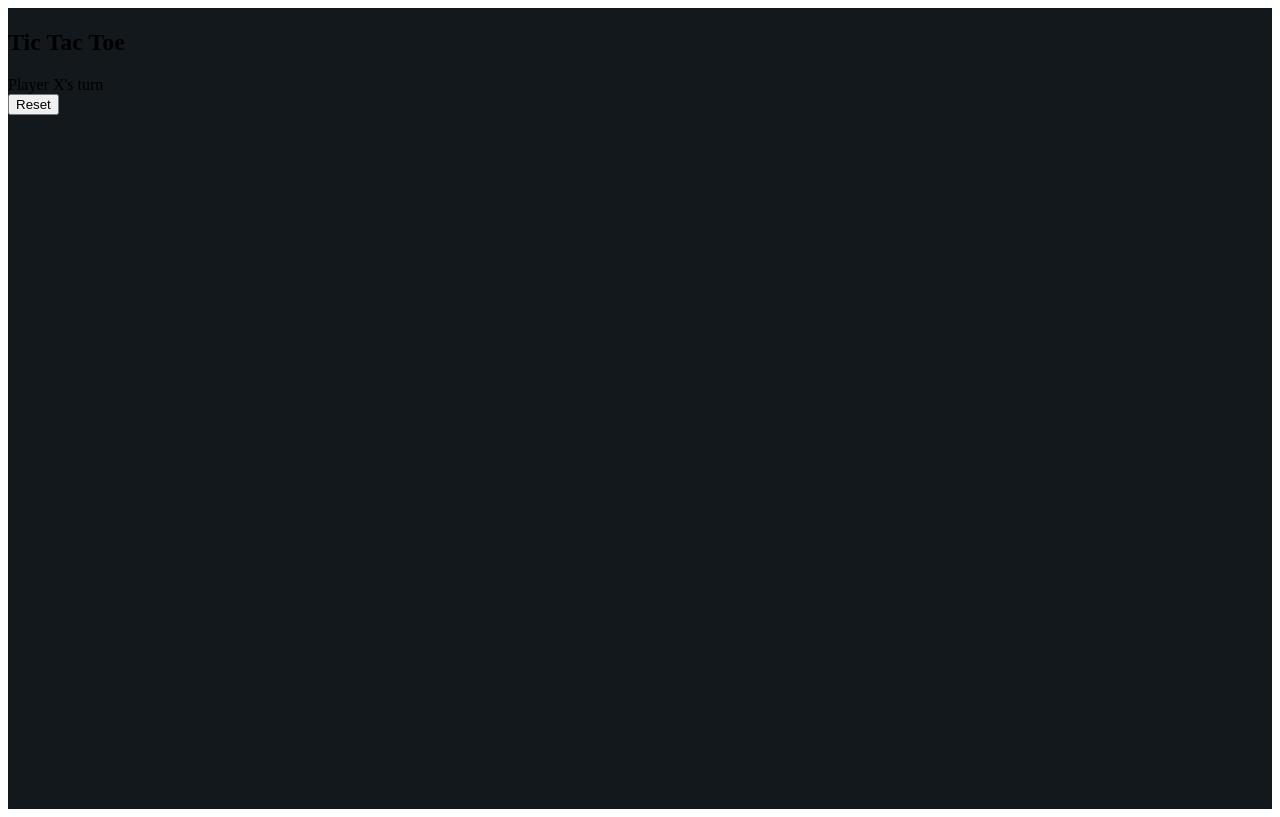
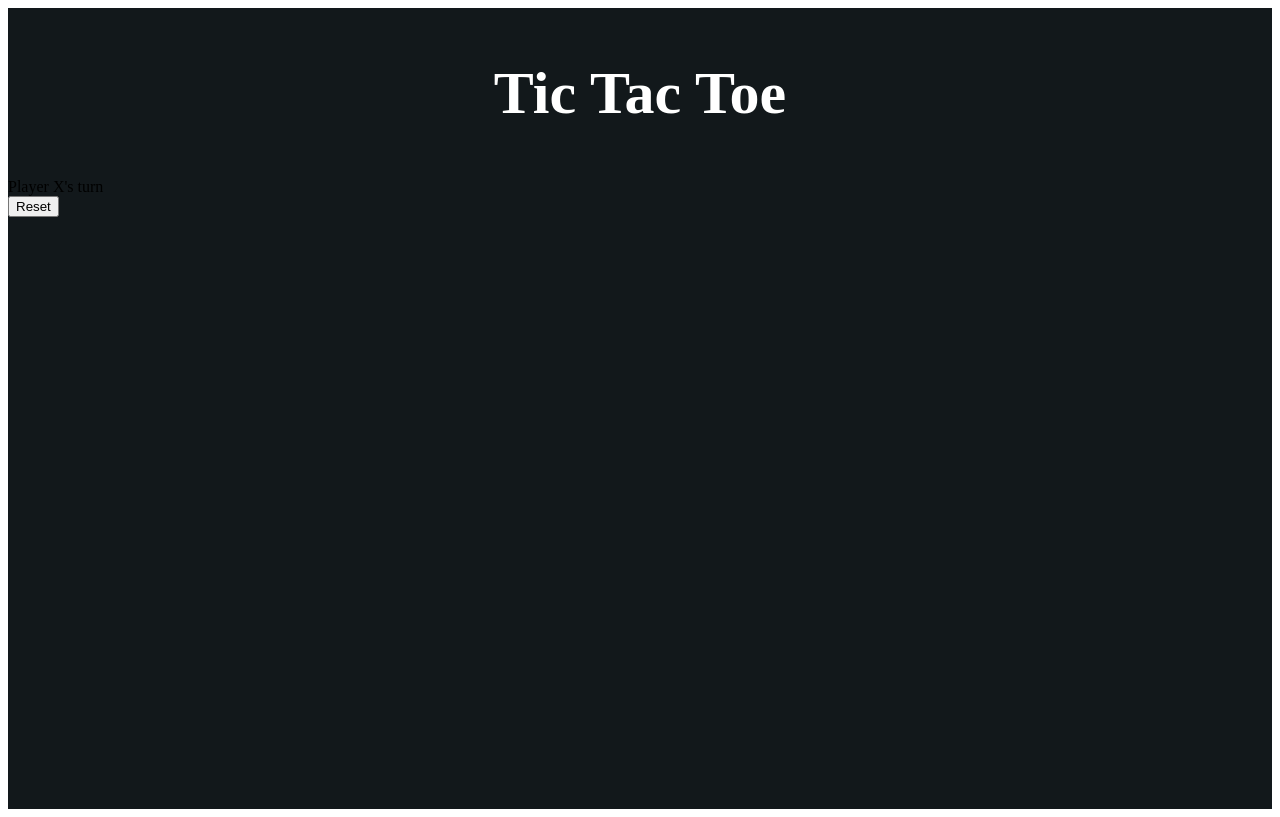
Before and after one commit to wiwabzu/ticTACToe, a plain HTML site: page index.html in a window 1280 px wide. Drawn offline with Linux system fonts and the light colour scheme.

Commit message:
adding style css title color white text align center font size 40px

```diff
--- a/styles.css
+++ b/styles.css
@@ -3,3 +3,8 @@
     height: 100vh;
     padding-top: 1px;
 }
+.title {
+    color: white;
+    text-align: center;
+    font-size: 40px;
+}
```
